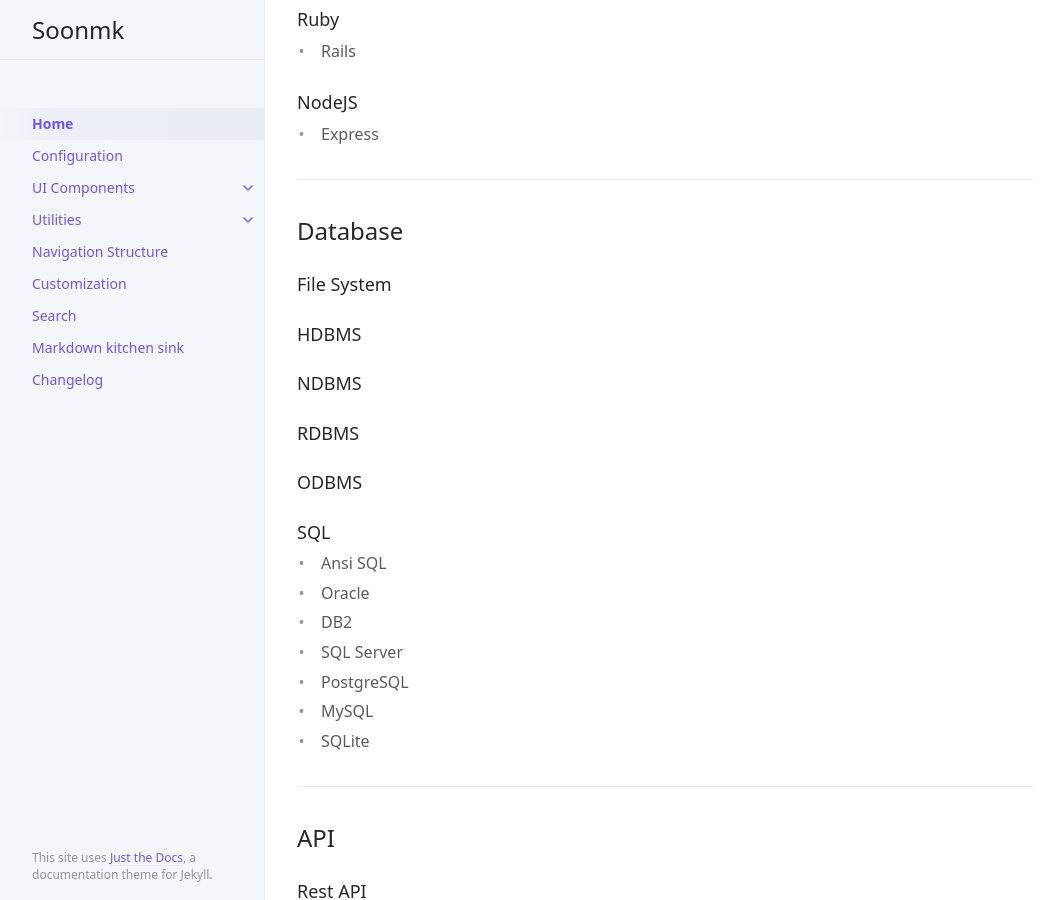
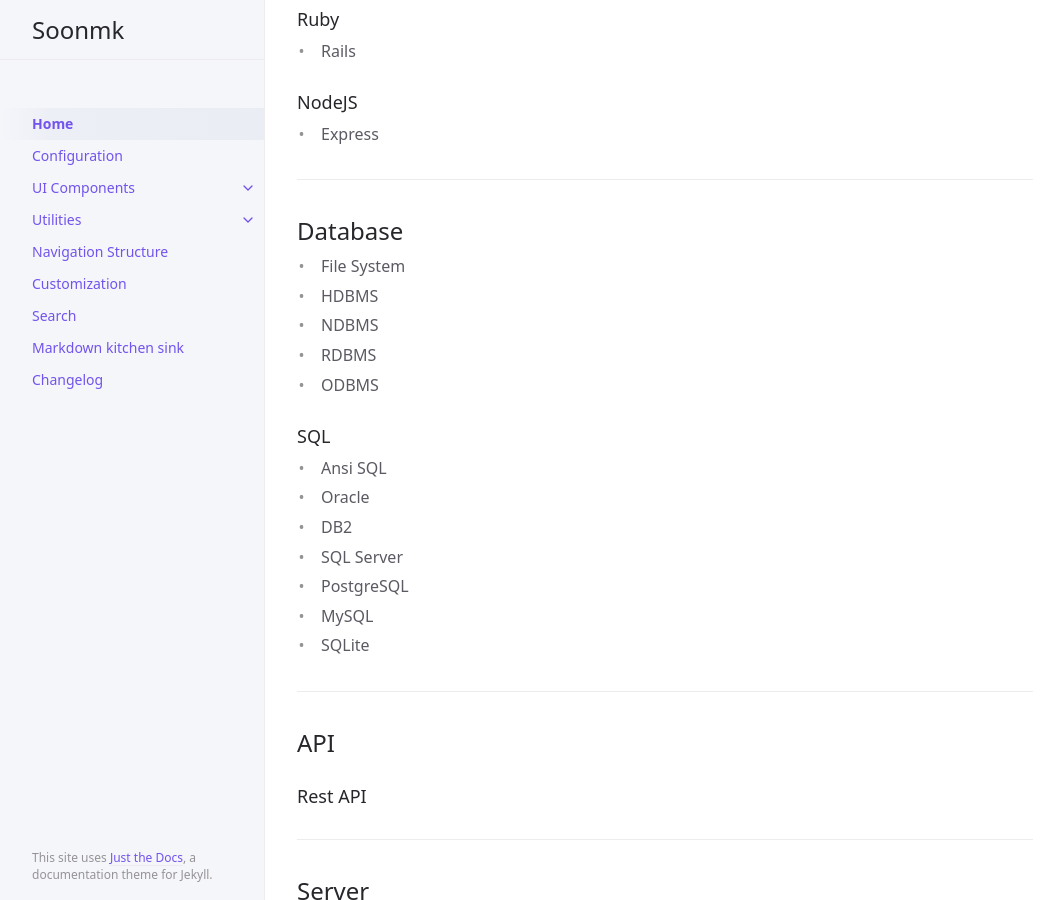
Before and after one commit to soonmk/soonmk.github.io, a Jekyll site: the page built from index.md, in a window 1280 px wide and 900 px high, scrolled down 953 px. Shown: the whole window, without its empty margins (107-1171 px from the left). Built offline with Jekyll 4.4.1, drawn with Linux system fonts in a browser that asks for light colours.

```diff
--- a/index.md
+++ b/index.md
@@ -47,15 +47,11 @@ Backend developer or Data scientist
 
 ---
 ## Database
-
-### File System
-
-### HDBMS
-
-### NDBMS
-### RDBMS
-
-### ODBMS
+- File System
+- HDBMS
+- NDBMS
+- RDBMS
+- ODBMS
 
 ### SQL
 - Ansi SQL
```
